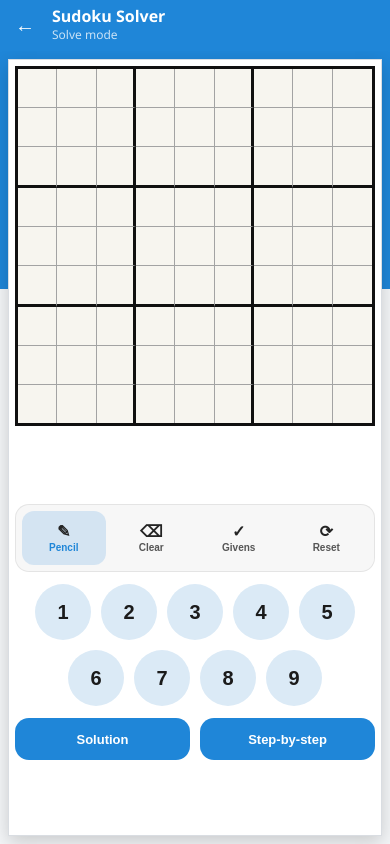
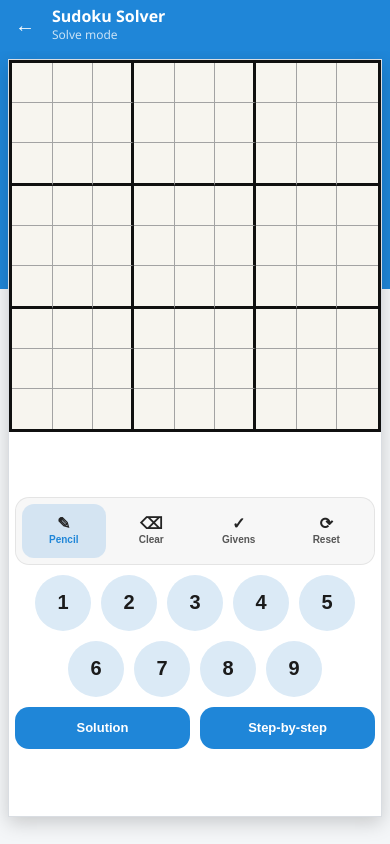
Before and after one commit to nehajhangta/sudoku-web, a React (Vite) app: page / in a window 390 px wide. Both pictures are taken after a click on the button "Solve". Built offline with nearby package versions, Linux system fonts and the light colour scheme.

Commit message:
check grid layout in phone solve mode

```diff
--- a/src/App.css
+++ b/src/App.css
@@ -1127,12 +1127,26 @@ button:disabled {
   }
 
   .solve-page.phone .solve-stage-card {
-    width: 100%;
+    width: min(100%, calc(100dvw - 10px));
     max-width: 100%;
+    padding: 0;
+    gap: 0;
+    max-height: calc(100dvh - 86px);
+    overflow-y: auto;
   }
 
   .solve-page.phone .solve-board-wrap {
-    width: min(100%, 96vw);
+    width: 100%;
+    margin: 0;
+  }
+
+  .solve-page.phone .solve-board-wrap .grid {
+    width: 100%;
+  }
+
+  .solve-page.phone .solve-side {
+    padding: 8px 6px 10px;
+    gap: 10px;
   }
 
   .solve-controls {
@@ -1168,6 +1182,10 @@ button:disabled {
   .solve-action-btn {
     min-height: 42px;
     font-size: 13px;
+  }
+
+  .solve-page.phone .solve-actions {
+    width: 100%;
   }
 }
 
```
